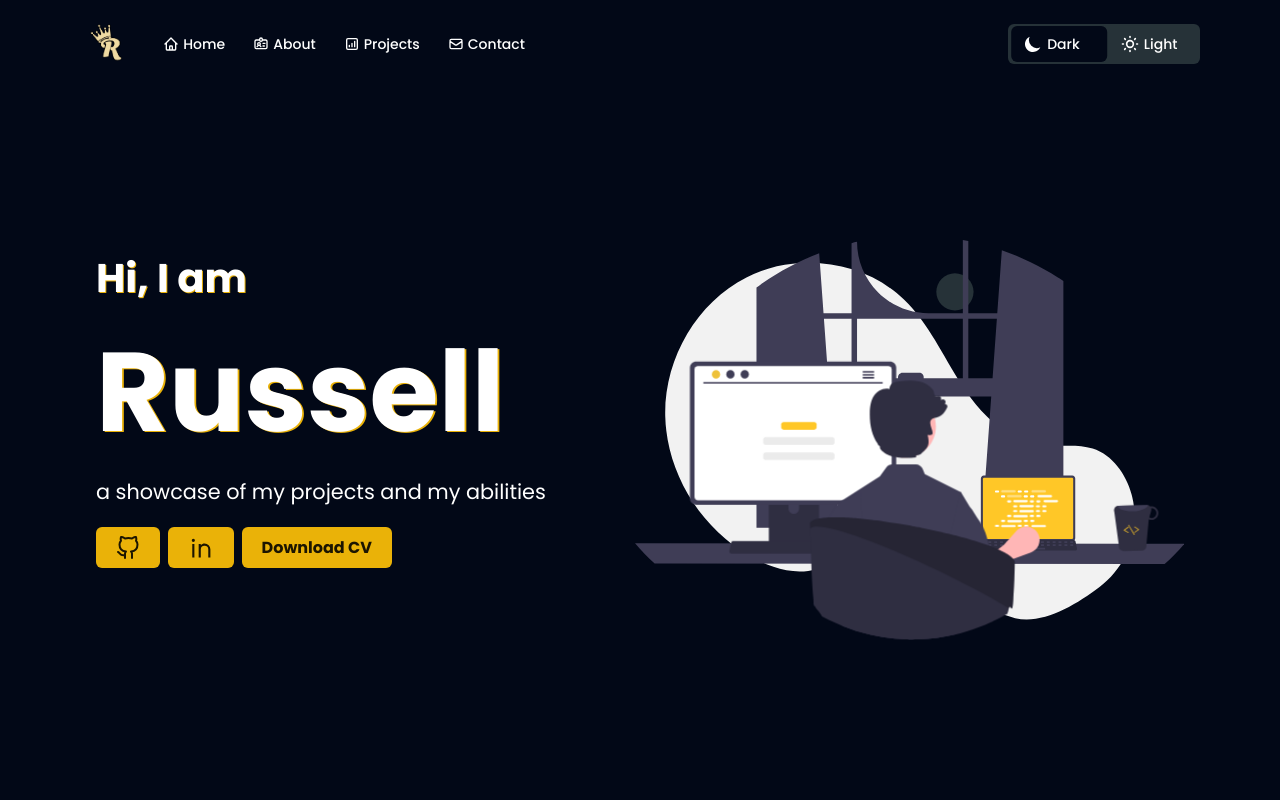
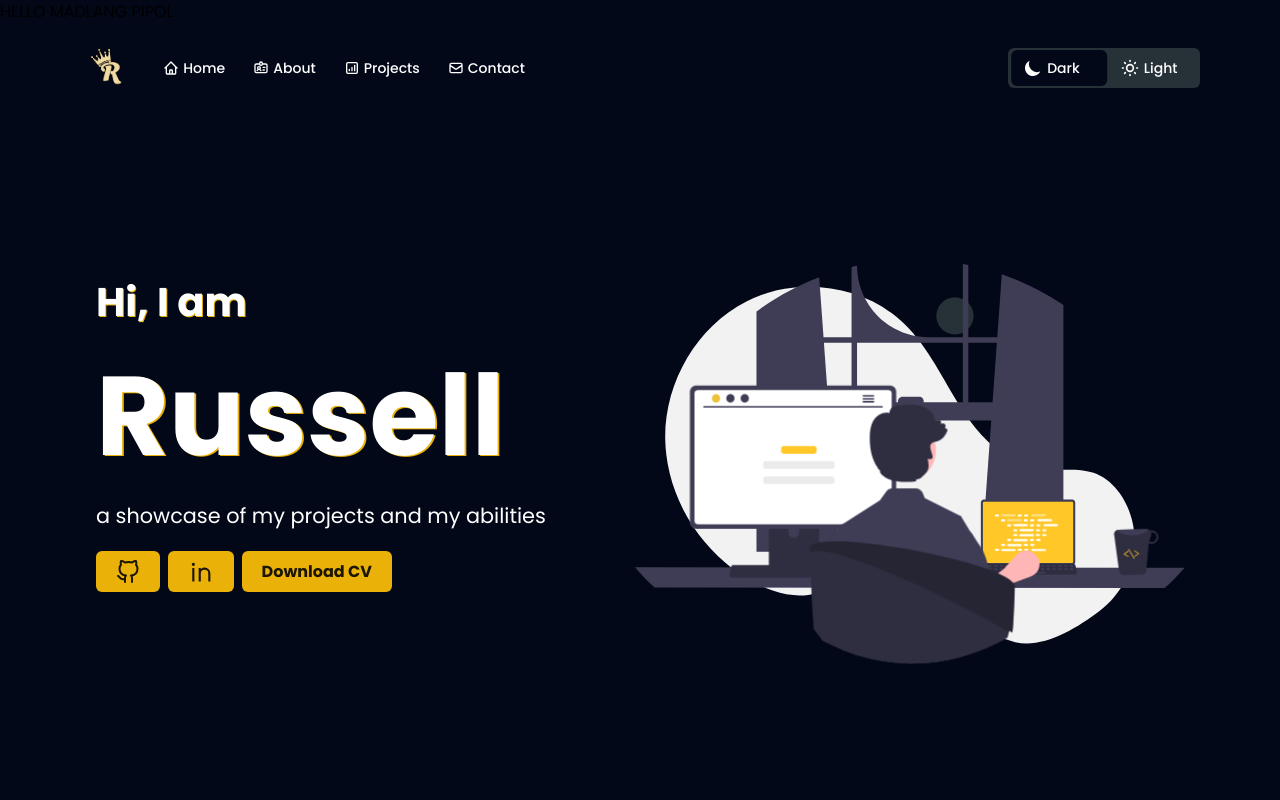
Before and after one commit to russellbanares322/personal-portfolio-v2, a React (Vite) app: page / in a window 1280 px wide. Shown: the top 800 px of the page. Built offline with nearby package versions, Linux system fonts and the light colour scheme; no server answers.

Commit message:
chore: test deploy

```diff
--- a/src/App.jsx
+++ b/src/App.jsx
@@ -12,6 +12,7 @@ function App() {
         isDarkMode ? "bg-blue" : "bg-white"
       } ease-in-out duration-300  min-h-[100vh] h-full overflow-x-hidden`}
     >
+      <h1>HELLO MADLANG PIPOL</h1>
       <Home />
       <Footer />
     </div>
```
